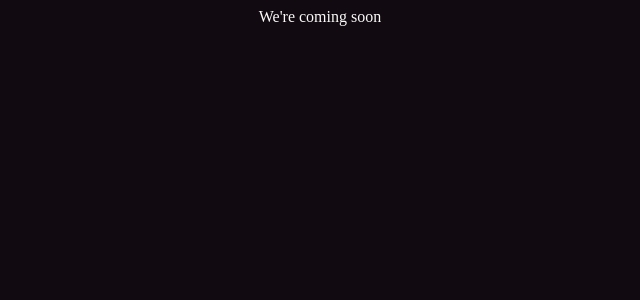
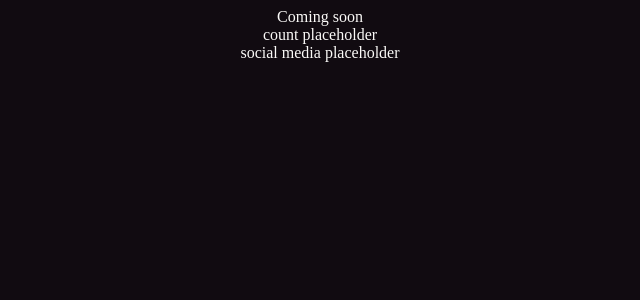
Before and after one commit to alyssahooper/alyssahooper.github.io, a React (Create React App) app in the folder zucchiny/: page / in a window 1280 px wide. Shown: the top 300 px of the page, without its empty margins (320-960 px from the left). Built offline with nearby package versions, Linux system fonts and the light colour scheme.

Commit message:
Updates folder structure

```diff
--- a/zucchiny/src/App.css
+++ b/zucchiny/src/App.css
@@ -10,7 +10,7 @@
   background-color: #110b11ff;
 }
 
-.App {
+.App, .Footer {
   color: #fbfaf8ff;
   text-align: center;
 }
--- /dev/null
+++ b/zucchiny/src/App.js
@@ -0,0 +1,14 @@
+import Footer from './components/Footer'
+import Countdown from './components/Countdown'
+
+function App() {
+  return (
+    <div className="App">
+      <span>Coming soon</span>
+      <Countdown />
+      <Footer />
+    </div>
+  );
+}
+
+export default App;
--- a/zucchiny/src/components/App.js
+++ /dev/null
@@ -1,11 +0,0 @@
-import '../App.css';
-
-function App() {
-  return (
-    <div className="App">
-      We're coming soon
-    </div>
-  );
-}
-
-export default App;
--- /dev/null
+++ b/zucchiny/src/components/Countdown.js
@@ -0,0 +1,9 @@
+function Countdown(){
+  return(
+    <div>
+    count placeholder
+    </div>
+  );
+}
+
+export default Countdown
--- /dev/null
+++ b/zucchiny/src/components/Footer.js
@@ -0,0 +1,11 @@
+import React from 'react'
+
+function Footer(){
+  return (
+    <div className="Footer">
+      social media placeholder
+    </div>
+  );
+}
+
+export default Footer
--- a/zucchiny/src/index.js
+++ b/zucchiny/src/index.js
@@ -1,6 +1,7 @@
 import React from 'react';
 import ReactDOM from 'react-dom';
-import App from './components/App';
+import App from './App';
+import './App.css';
 import reportWebVitals from './reportWebVitals';
 
 ReactDOM.render(
```
Also changed, not shown: 1 other file (tests, documents, lock files or other folders).
